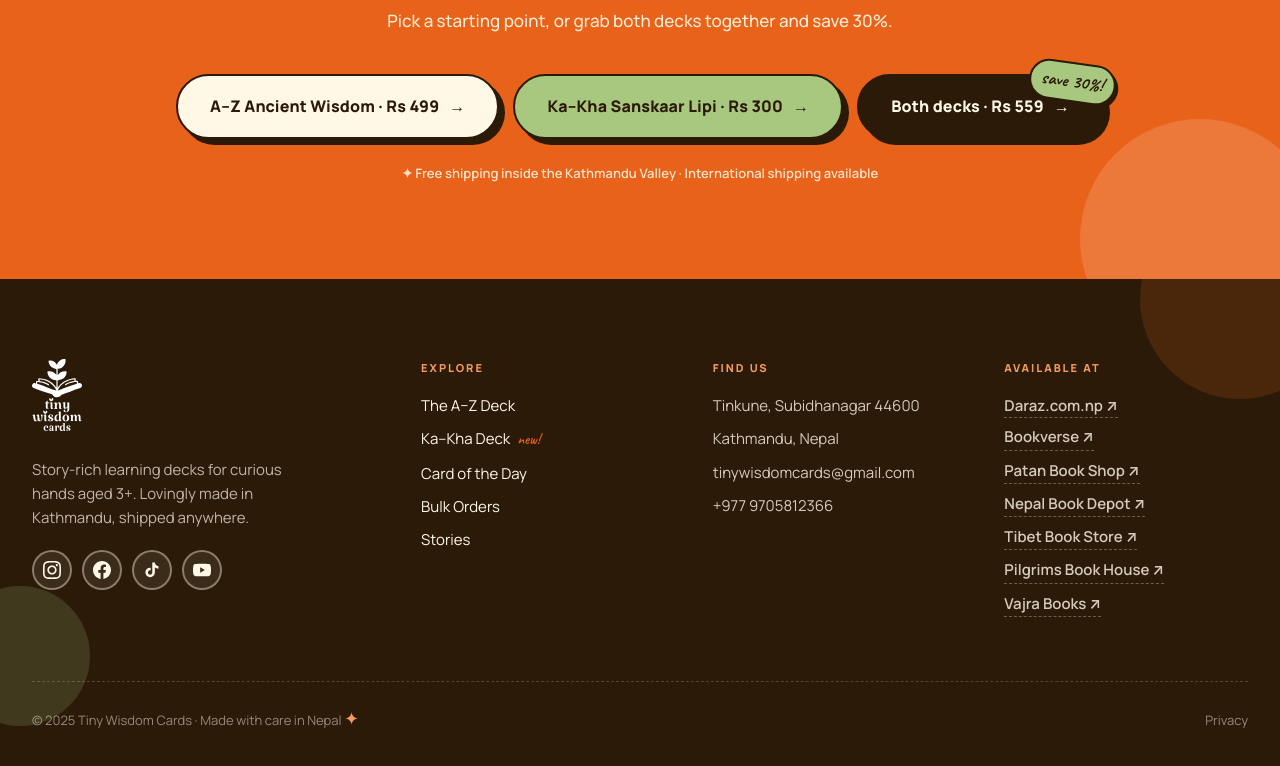
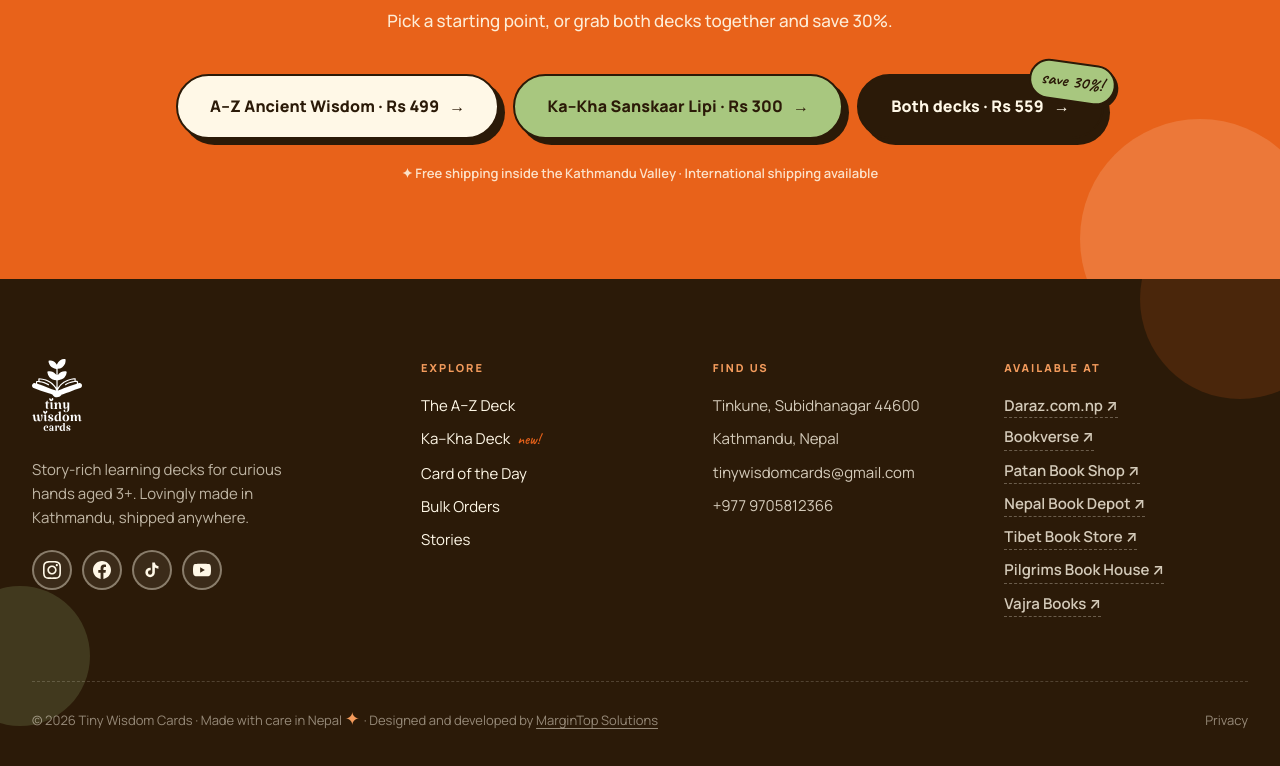
Before and after one commit to Tiny-Wisdom-Cards/tinywisdomcardv2, a Next.js app: page / in a window 1280 px wide. Shown: the part 7787-8553 px from the top of the page. Built offline with nearby package versions, Linux system fonts and the light colour scheme; no server answers; a web font is replaced by a local one.

Commit message:
feat: add dynamic year and MarginTop Solutions credit to footer

```diff
--- a/components/nav.jsx
+++ b/components/nav.jsx
@@ -291,7 +291,12 @@
           display: "flex", justifyContent: "space-between", alignItems: "center",
           color: "rgba(255,248,231,0.5)", fontSize: 13,
         }} className="footer-bottom">
-          <span>© 2025 Tiny Wisdom Cards · Made with care in Nepal <span style={{ fontFamily: "var(--font-hand)", color: "var(--peach)", fontSize: 18 }}>✦</span></span>
+          <div>
+            © {new Date().getFullYear()} Tiny Wisdom Cards · Made with care in Nepal <span style={{ fontFamily: "var(--font-hand)", color: "var(--peach)", fontSize: 18 }}>✦</span>
+            <span style={{ display: "inline-block", marginLeft: "4px" }}>
+              · Designed and developed by <a href="https://margintopsolutions.com" target="_blank" rel="noreferrer" style={{ color: "inherit", textDecoration: "underline", textUnderlineOffset: "3px" }}>MarginTop Solutions</a>
+            </span>
+          </div>
           <div style={{ display: "flex", gap: 24 }}>
             <button onClick={() => onNav("privacy")} style={{ background: "none", border: "none", padding: 0, cursor: "pointer", color: "rgba(255,248,231,0.5)", fontSize: 13, fontFamily: "inherit" }}>Privacy</button>
           </div>
```
